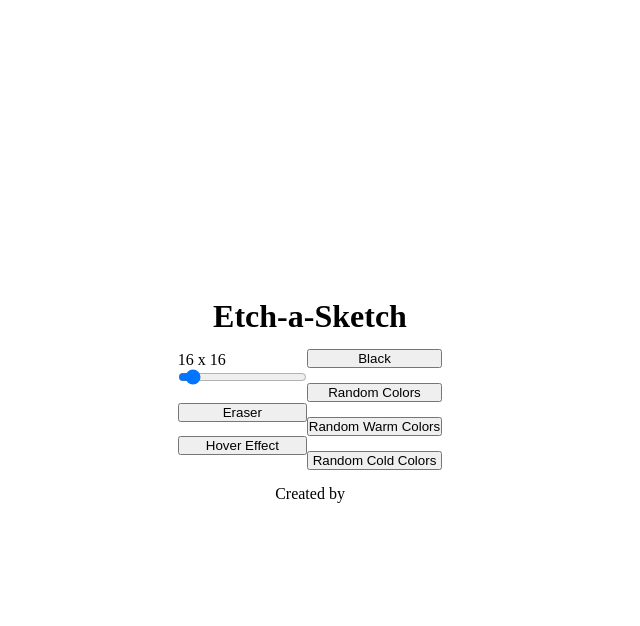
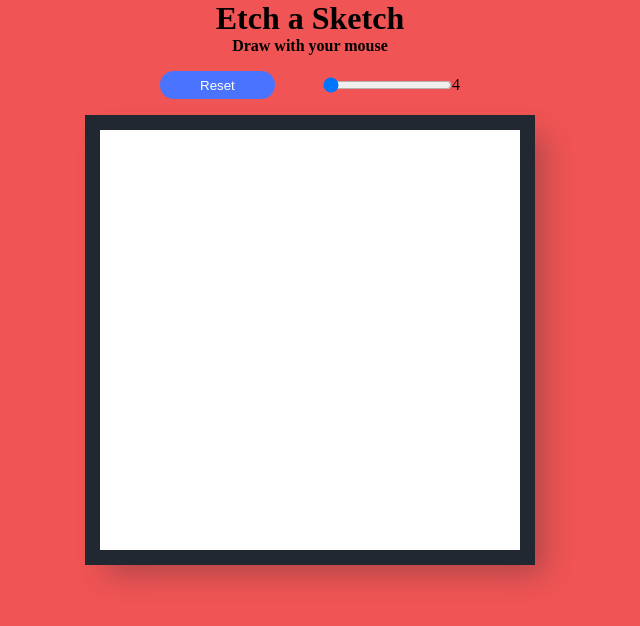
Before and after one commit to Frkn95/Etch-a-Sketch, a plain HTML site: page index.html in a window 1280 px wide. Shown: the whole page, without its empty margins (330-970 px from the left). Drawn offline with Linux system fonts and the light colour scheme.

Commit message:
Finished Projects, later more functions

```diff
--- a/index.html
+++ b/index.html
@@ -8,33 +8,23 @@
     <title>Etch-a-Sketch</title>
 </head>
 <body>
-    <header class="section">
-        <h1>Etch-a-Sketch</h1>
+    <article class="flex__centeralign">
+    <header>
+        <h1>Etch a Sketch</h1>
+        <h2>Draw with your mouse</h2>
     </header>
-    <main class="main">
-        <div class="settings">
-            <div class="grid-size">
-                <p>16 x 16</p>
-                <input class ="" type="range" value="16" min="8" max="128">
-            </div>
-            <div class="extraOptions">
-                <button class="eraserBtn">Eraser</button>
-                <button class="hoverRandomEffect">Hover Effect</button>
-            </div>
-        </div>
-
-        <div id="container"></div>
-
-        <div class="colorOptions">
-            <button class="blackBtn">Black</button>
-            <button class="rainbowBtn">Random Colors</button>
-            <button class="randomWarmColors">Random Warm Colors</button>
-            <button class="randomColdColors">Random Cold Colors</button>
-        </div>
-    </main>
-    <footer class="footer">
-        <p>Created by </p>
-    </footer>
+    <section class="section__main flex__centeralign">
+        <section class="section__options">
+            <button id="btn__reset">Reset</button>
+            <section class="flex__centeralign">
+                <input type="range" min="1" max="4" value="1">
+                <p id="rangetext"></p>
+            </section>
+        </section>
+        <section id="sketcharea">
+        </section>
+    </section>
+</article>
     <script src="script.js"></script>
 </body>
 </html>
--- a/script.js
+++ b/script.js
@@ -1,45 +1,92 @@
-const container = document.getElementById("container")
-const smallBtn = document.querySelector(".smallBtn");
-const mediumBtn = document.querySelector(".mediumBtn")
-const largeBtn = document.querySelector(".largeBtn")
-const xLargeBtn = document.querySelector(".xLargeBtn")
 
-let paintOnGrid = false
-document.body.addEventListener("onmousedown",() => paintOnGrid = true)
-document.body.addEventListener("onmouseup",() => paintOnGrid = false)
+const input = document.querySelector('input');
+const rangeText = document.getElementById('rangetext')
+const sketchArea = document.querySelector(`#sketcharea`);
+const resetButton = document.getElementById('btn__reset');
+const blackWhiteButton = document.getElementById('btn__bw');
 
-function makeGrid(rowsCols){
-  container.style.gridTemplateColumns = `repeat(${rowsCols}, 1fr)`
-  container.style.gridTemplateRows = `repeat(${rowsCols}, 1fr)`
 
-  for (let i = 0; i < (rowsCols * rowsCols); i++) {
-  let square = document.createElement("div")
-  square.className = "square"
-  container.appendChild(square)
-  }
+function createElem() {
+    let newElem = document.createElement('div');
+    newElem.classList.add('griditem');
+    sketchArea.appendChild(newElem);
 }
 
-function reloadGrid(prefVal){
-  container.innerHTML =""
-  makeGrid(prefVal)
+function deleteElem() {
+    for (let i = sketchArea.childNodes.length; i > 0; i--) {
+        sketchArea.innerHTML = '';
+    }
 }
 
-smallBtn.addEventListener("click", (prefVal) => {
-  prefVal = 8
-  reloadGrid(prefVal)
-})
-mediumBtn.addEventListener("click", (prefVal) => {
-  prefVal = 16
-  reloadGrid(prefVal)
-})
-largeBtn.addEventListener("click", (prefVal) => {
-  prefVal = 32
-  reloadGrid(prefVal)
-})
-xLargeBtn.addEventListener("click", (prefVal) => {
-  prefVal = 64
-})
+function updateGrid() {
+    if (input.value == 1) {
+        deleteElem();
+        sketchArea.setAttribute('style', 'grid-template-columns: repeat(4, 1fr);');
+        rangeText.textContent = "4";
+        for (let i = 0; i < 16; i++) {
+            createElem();
+        }
+        addElemBlackStyle();
+    } else if (input.value == 2) {
+        deleteElem();
+        sketchArea.setAttribute('style', 'grid-template-columns: repeat(8, 1fr);');
+        rangeText.textContent = "8";
+        for (let i = 0; i < 64; i++) {
+            createElem();
+        }
+        addElemBlackStyle();
+    } else if (input.value == 3) {
+        deleteElem();
+        sketchArea.setAttribute('style', 'grid-template-columns: repeat(16, 1fr);');
+        rangeText.textContent = "16";
+        for (let i = 0; i < 256; i++) {
+            createElem();
+        }
+        addElemBlackStyle()
+    } else if (input.value == 4) {
+        deleteElem();
+        sketchArea.setAttribute('style', 'grid-template-columns: repeat(32, 1fr);');
+        rangeText.textContent = "32";
+        for (let i = 0; i < 1024; i++) {
+            createElem();
+        }
+        addElemBlackStyle();
+    }
+}
+let colorValue = '';
+function colorRandomizer() {
+    let randomNumber = Math.random();
 
-window.onload = () => {
-  makeGrid(16)
+    if (randomNumber < 0.25) {
+        colorValue = '#e8e8e8';
+    } else if (randomNumber < 0.5) {
+        colorValue = '#f05454';
+    } else if (randomNumber < 0.75) {
+        colorValue = '#30475e';
+    } else {
+        colorValue = '#222831';
+    }
 }
+
+function addElemBlackStyle() {
+    const gridItem = document.querySelectorAll('.griditem');
+
+    for (let i = 0; i < gridItem.length; i++) {
+        gridItem[i].addEventListener('mouseover', () => {
+            colorRandomizer()
+            gridItem[i].style.backgroundColor = colorValue;
+        });
+    }
+}
+
+updateGrid(); // called to update the function upon initial page load
+
+input.addEventListener('change', updateGrid)
+
+
+resetButton.addEventListener('click', () => {
+    const gridItem = document.querySelectorAll('.griditem');
+    for (let i = 0; i < gridItem.length; i++) {
+        gridItem[i].style.backgroundColor = `white`;
+    }
+});
--- a/style.css
+++ b/style.css
@@ -5,53 +5,74 @@
 }
 
 body{
-    background-color: #fff;
+    height: 100%;
+    display: flex;
+    align-items: center;
+    justify-content: center;
+    background-color: #f05454;
+}
+
+article {
+    flex-direction: column;
+}
+header{
     display: flex;
     flex-direction: column;
     justify-content: center;
     align-items: center;
-    height: 100vh;
-    overflow: hidden;
 }
 
-.main{
-    /* max-height: 500px; */
+h1 {
+    font-size: 2rem;
+}
+
+h2{
+    font-size: 1rem;
+}
+
+.section__main {
+    flex-direction: column;
+}
+
+.section__options {
+    margin: 1rem 0;
+    width: 300px;
     display: flex;
-    justify-content: center;
+    justify-content: space-between;
     align-items: center;
 }
 
-.colorOptions{
-    height: 150px;
+.flex__centeralign {
     display: flex;
-    flex-direction: column;
-    justify-content: space-evenly;
+    align-items: center;
+    justify-content: center;
 }
 
-.extraOptions{
-    height: 80px;
-    display: flex;
-    flex-direction: column;
-    justify-content: space-evenly;
+#sketcharea{
+    height: 450px;
+    width: 450px;
+    display: grid;
+    border: 15px solid #222831;
+    box-shadow: 15px 15px 27px -6px rgba(34, 40, 49, 0.3);
 }
 
-#container{
-    max-width: 500px;
-    display: grid;
-    grid-template-rows: repeat(16, 1fr);
-    grid-template-columns: repeat(16, 1fr);
+.griditem {
+    box-sizing: border-box;
+    display: inline-block;
+    min-width: 5px;
+    min-height: 5px;
+    background-color: white;
 }
 
-.square{
-    background-color: #e6e6e6cc;
-    box-shadow: 0 0 1px #000;
-    height: 23px;
-    width: 23px;
-    transition: 1s ease;
+button {
+    color: white;
+    background-color: #4a74ff;
+    padding: 0.5em 3em;
+    border: 0;
+    border-radius: 2em;
+    outline: none;
 }
 
-.square:hover{
-    background-color: #111;
-    box-shadow: 0 0 2px #fff;
-    transition-duration: 0.1s;
+p{
+    display: inline;
 }
```
